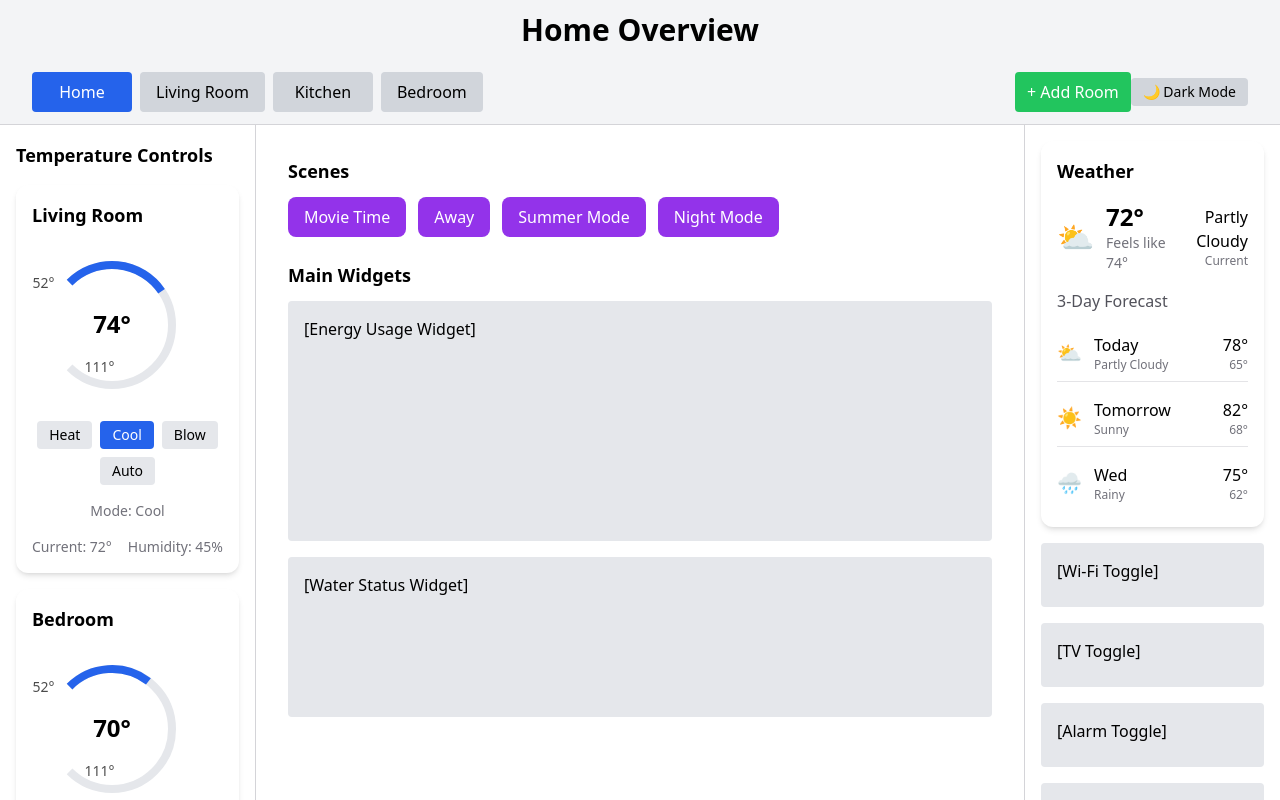
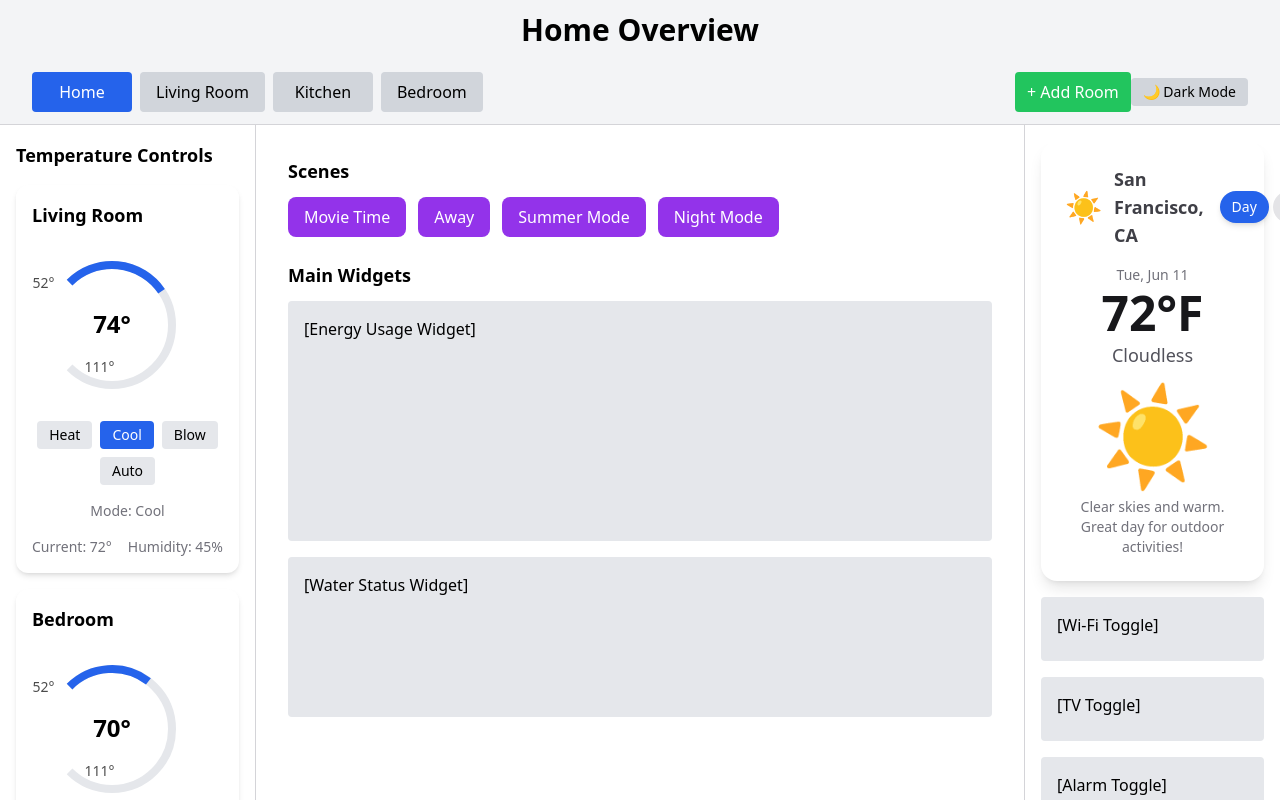
Before and after one commit to seapigy/Home-Operation-System, a React (Vite) app in the folder home-dashboard/: page / in a window 1280 px wide. Shown: the top 800 px of the page. Built offline with nearby package versions, Linux system fonts and the light colour scheme.

Commit message:
feat: enhance WeatherWidget with Day/Week toggle and 7-day forecast

```diff
--- a/home-dashboard/src/components/WeatherWidget.tsx
+++ b/home-dashboard/src/components/WeatherWidget.tsx
@@ -1,112 +1,114 @@
 import { useState } from "react";
 
-type WeatherData = {
-  current: {
-    temp: number;
-    condition: string;
-    icon: string;
-    feelsLike: number;
-  };
-  forecast: Array<{
-    day: string;
-    high: number;
-    low: number;
-    condition: string;
-    icon: string;
-  }>;
-};
+const MOCK_LOCATION = "San Francisco, CA";
+const MOCK_DATE = "Tue, Jun 11";
+const MOCK_DAY = true; // Toggle for day/night
+
+// Mock 7-day forecast data
+const MOCK_FORECAST = [
+  { day: "Mon", icon: "☀️", high: 75, low: 62, condition: "Sunny" },
+  { day: "Tue", icon: "⛅", high: 72, low: 58, condition: "Partly Cloudy" },
+  { day: "Wed", icon: "🌧️", high: 68, low: 55, condition: "Rainy" },
+  { day: "Thu", icon: "☁️", high: 70, low: 57, condition: "Cloudy" },
+  { day: "Fri", icon: "☀️", high: 78, low: 63, condition: "Sunny" },
+  { day: "Sat", icon: "⛅", high: 76, low: 61, condition: "Partly Cloudy" },
+  { day: "Sun", icon: "☀️", high: 80, low: 65, condition: "Sunny" },
+];
 
 export default function WeatherWidget() {
-  // Mock weather data
-  const [weatherData] = useState<WeatherData>({
-    current: {
-      temp: 72,
-      condition: "Partly Cloudy",
-      icon: "⛅",
-      feelsLike: 74,
-    },
-    forecast: [
-      {
-        day: "Today",
-        high: 78,
-        low: 65,
-        condition: "Partly Cloudy",
-        icon: "⛅",
-      },
-      {
-        day: "Tomorrow",
-        high: 82,
-        low: 68,
-        condition: "Sunny",
-        icon: "☀️",
-      },
-      {
-        day: "Wed",
-        high: 75,
-        low: 62,
-        condition: "Rainy",
-        icon: "🌧️",
-      },
-    ],
-  });
+  const [view, setView] = useState<'day' | 'week'>('day');
+  const isDay = MOCK_DAY;
 
-  const getWeatherIcon = (condition: string) => {
-    const iconMap: { [key: string]: string } = {
-      "Sunny": "☀️",
-      "Partly Cloudy": "⛅",
-      "Cloudy": "☁️",
-      "Rainy": "🌧️",
-      "Stormy": "⛈️",
-      "Snowy": "❄️",
-      "Foggy": "🌫️",
-    };
-    return iconMap[condition] || "🌤️";
+  // Placeholder data
+  const current = {
+    temp: 72,
+    condition: isDay ? "Cloudless" : "Clear Night",
+    icon: isDay ? "☀️" : "🌙",
+    summary: isDay
+      ? "Clear skies and warm. Great day for outdoor activities!"
+      : "Clear and calm night. Perfect for stargazing.",
   };
 
   return (
-    <div className="bg-white dark:bg-zinc-800 p-3 sm:p-4 rounded-xl shadow-md space-y-3 sm:space-y-4">
-      <h3 className="text-base sm:text-lg font-semibold">Weather</h3>
-
-      {/* Current Weather */}
-      <div className="flex items-center justify-between">
+    <div className="bg-white dark:bg-zinc-800 rounded-2xl shadow-lg p-4 sm:p-6 space-y-4 w-full max-w-full">
+      {/* Top section: icon, location, toggles */}
+      <div className="flex flex-col sm:flex-row items-center justify-between gap-2 sm:gap-4">
         <div className="flex items-center gap-2 sm:gap-3">
-          <span className="text-2xl sm:text-3xl">{getWeatherIcon(weatherData.current.condition)}</span>
-          <div>
-            <div className="text-xl sm:text-2xl font-bold">{weatherData.current.temp}°</div>
-            <div className="text-xs sm:text-sm text-zinc-500 dark:text-zinc-400">
-              Feels like {weatherData.current.feelsLike}°
-            </div>
-          </div>
+          <span className="text-2xl sm:text-3xl">{current.icon}</span>
+          <span className="text-base sm:text-lg font-semibold text-zinc-700 dark:text-zinc-200">{MOCK_LOCATION}</span>
         </div>
-        <div className="text-right">
-          <div className="text-sm sm:text-base font-medium">{weatherData.current.condition}</div>
-          <div className="text-xs text-zinc-500 dark:text-zinc-400">Current</div>
+        <div className="flex gap-1 mt-2 sm:mt-0">
+          <button
+            className={`px-3 py-1.5 rounded-full text-xs sm:text-sm font-medium transition-all duration-200 ${
+              view === 'day'
+                ? 'bg-blue-600 text-white shadow-md'
+                : 'bg-zinc-200 dark:bg-zinc-700 text-zinc-700 dark:text-zinc-200 hover:bg-zinc-300 dark:hover:bg-zinc-600'
+            }`}
+            onClick={() => setView('day')}
+          >
+            Day
+          </button>
+          <button
+            className={`px-3 py-1.5 rounded-full text-xs sm:text-sm font-medium transition-all duration-200 ${
+              view === 'week'
+                ? 'bg-blue-600 text-white shadow-md'
+                : 'bg-zinc-200 dark:bg-zinc-700 text-zinc-700 dark:text-zinc-200 hover:bg-zinc-300 dark:hover:bg-zinc-600'
+            }`}
+            onClick={() => setView('week')}
+          >
+            Week
+          </button>
         </div>
       </div>
 
-      {/* 3-Day Forecast */}
-      <div className="space-y-2 sm:space-y-3">
-        <h4 className="text-sm sm:text-base font-medium text-zinc-600 dark:text-zinc-300">
-          3-Day Forecast
-        </h4>
-        <div className="space-y-2">
-          {weatherData.forecast.map((day, index) => (
-            <div key={index} className="flex items-center justify-between py-1 sm:py-2 border-b border-zinc-200 dark:border-zinc-700 last:border-b-0">
-              <div className="flex items-center gap-2 sm:gap-3">
-                <span className="text-lg sm:text-xl">{getWeatherIcon(day.condition)}</span>
-                <div>
-                  <div className="text-sm sm:text-base font-medium">{day.day}</div>
-                  <div className="text-xs text-zinc-500 dark:text-zinc-400">{day.condition}</div>
+      {view === 'day' ? (
+        <>
+          {/* Current date, temp, condition */}
+          <div className="flex flex-col items-center text-center space-y-1">
+            <div className="text-xs sm:text-sm text-zinc-500 dark:text-zinc-400">{MOCK_DATE}</div>
+            <div className="text-4xl sm:text-5xl font-bold text-zinc-900 dark:text-white">{current.temp}&deg;F</div>
+            <div className="text-base sm:text-lg font-medium text-zinc-600 dark:text-zinc-300">{current.condition}</div>
+          </div>
+
+          {/* Large sun/moon icon */}
+          <div className="flex justify-center items-center">
+            <span className="text-7xl sm:text-8xl select-none">
+              {isDay ? "☀️" : "🌙"}
+            </span>
+          </div>
+
+          {/* Weather summary */}
+          <div className="text-xs sm:text-sm text-zinc-500 dark:text-zinc-400 text-center px-2">
+            {current.summary}
+          </div>
+        </>
+      ) : (
+        <>
+          {/* Current date and temp for week view */}
+          <div className="flex flex-col items-center text-center space-y-1">
+            <div className="text-xs sm:text-sm text-zinc-500 dark:text-zinc-400">{MOCK_DATE}</div>
+            <div className="text-3xl sm:text-4xl font-bold text-zinc-900 dark:text-white">{current.temp}&deg;F</div>
+            <div className="text-sm sm:text-base font-medium text-zinc-600 dark:text-zinc-300">{current.condition}</div>
+          </div>
+
+          {/* 7-Day Forecast */}
+          <div className="space-y-3">
+            <h4 className="text-sm sm:text-base font-semibold text-zinc-700 dark:text-zinc-200 text-center">
+              7-Day Forecast
+            </h4>
+            <div className="grid grid-cols-7 gap-2">
+              {MOCK_FORECAST.map((day, index) => (
+                <div key={index} className="flex flex-col items-center space-y-1 p-2 rounded-lg bg-zinc-50 dark:bg-zinc-700/50">
+                  <div className="text-xs font-medium text-zinc-600 dark:text-zinc-300">{day.day}</div>
+                  <div className="text-lg sm:text-xl">{day.icon}</div>
+                  <div className="text-xs font-semibold text-zinc-900 dark:text-white">{day.high}&deg;</div>
+                  <div className="text-xs text-zinc-500 dark:text-zinc-400">{day.low}&deg;</div>
                 </div>
-              </div>
-              <div className="text-right">
-                <div className="text-sm sm:text-base font-medium">{day.high}°</div>
-                <div className="text-xs text-zinc-500 dark:text-zinc-400">{day.low}°</div>
-              </div>
+              ))}
             </div>
-          ))}
-        </div>
-      </div>
+          </div>
+        </>
+      )}
     </div>
   );
 }
```
